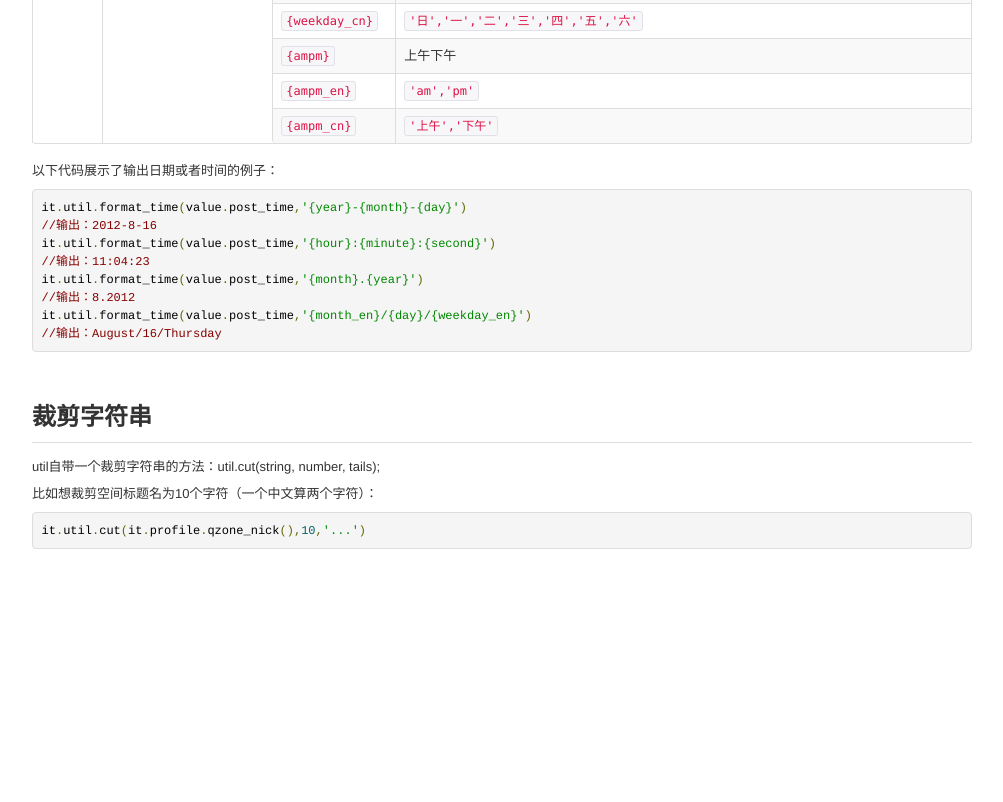
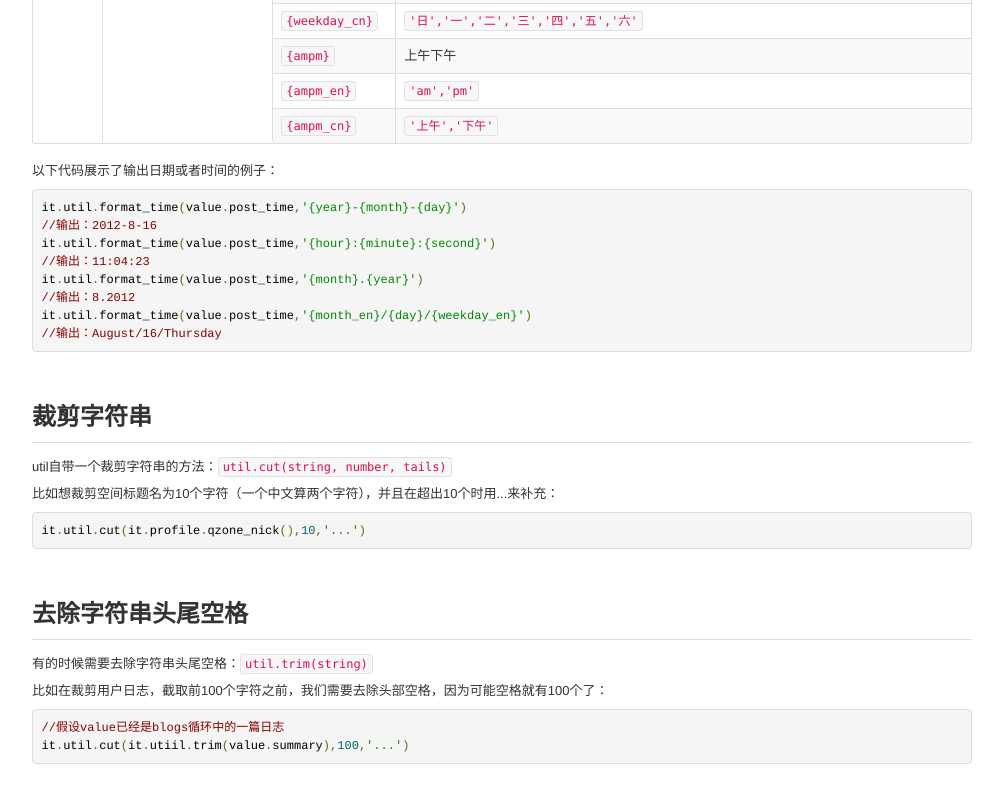
Before and after one commit to qzone/opendress, a plain HTML site: page format.html in a window 1280 px wide. Shown: the part 2079-2881 px from the top of the page, without its empty margins (138-1141 px from the left). Before the commit the page ends 2678 px from the top, so only its background shows below. Drawn offline with Linux system fonts and the light colour scheme.

Commit message:
去除头尾空格

```diff
--- a/format.html
+++ b/format.html
@@ -221,9 +221,18 @@ it.util.format_time(value.post_time,'{month_en}/{day}/{weekday_en}')
 
 	<section>
 		<h2>裁剪字符串</h2>
-		<p>util自带一个裁剪字符串的方法：util.cut(string, number, tails);</p>
-		<p>比如想裁剪空间标题名为10个字符（一个中文算两个字符）：</p>
+		<p>util自带一个裁剪字符串的方法：<code>util.cut(string, number, tails)</code></p>
+		<p>比如想裁剪空间标题名为10个字符（一个中文算两个字符），并且在超出10个时用...来补充：</p>
 		<pre class="prettyprint">it.util.cut(it.profile.qzone_nick(),10,'...')</pre>
+
+	</section>
+
+	<section>
+		<h2>去除字符串头尾空格</h2>
+		<p>有的时候需要去除字符串头尾空格：<code>util.trim(string)</code></p>
+		<p>比如在裁剪用户日志，截取前100个字符之前，我们需要去除头部空格，因为可能空格就有100个了：</p>
+		<pre class="prettyprint">//假设value已经是blogs循环中的一篇日志
+it.util.cut(it.utiil.trim(value.summary),100,'...')</pre>
 
 	</section>
 </div>
```
